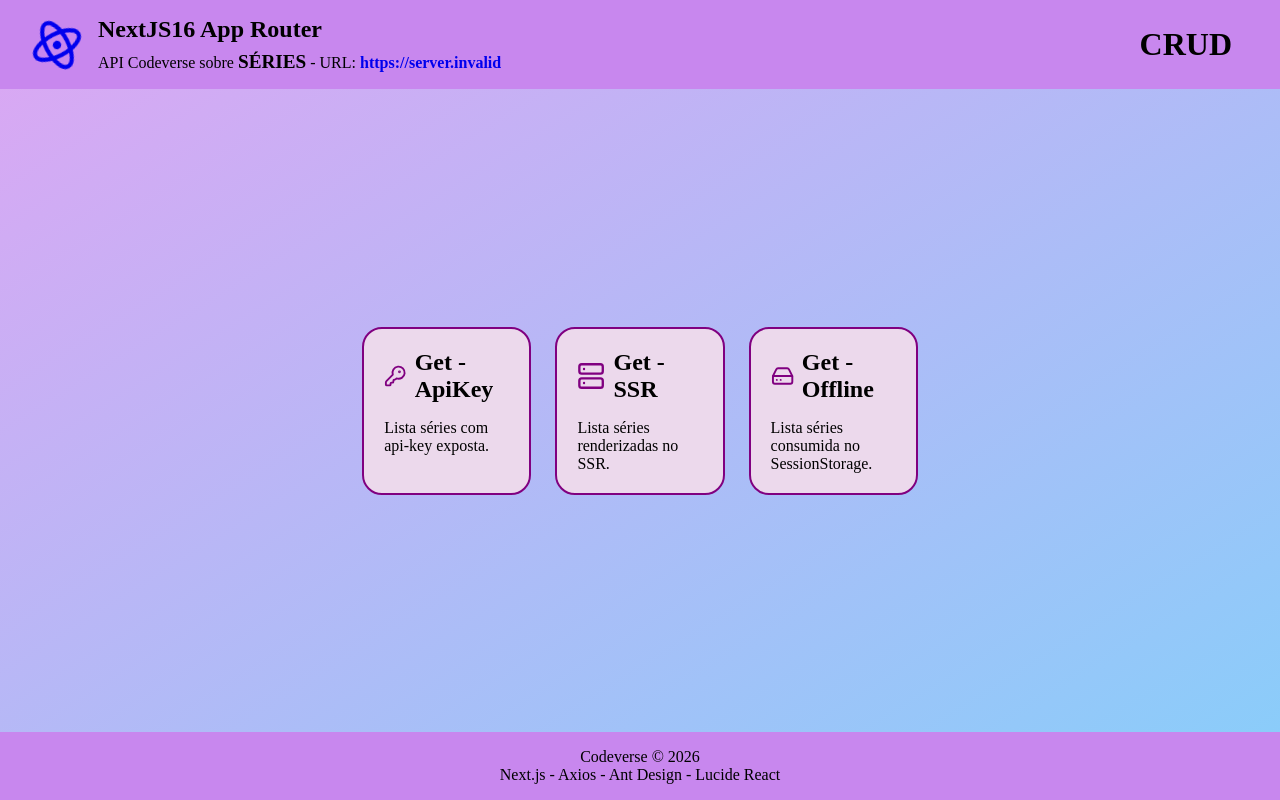
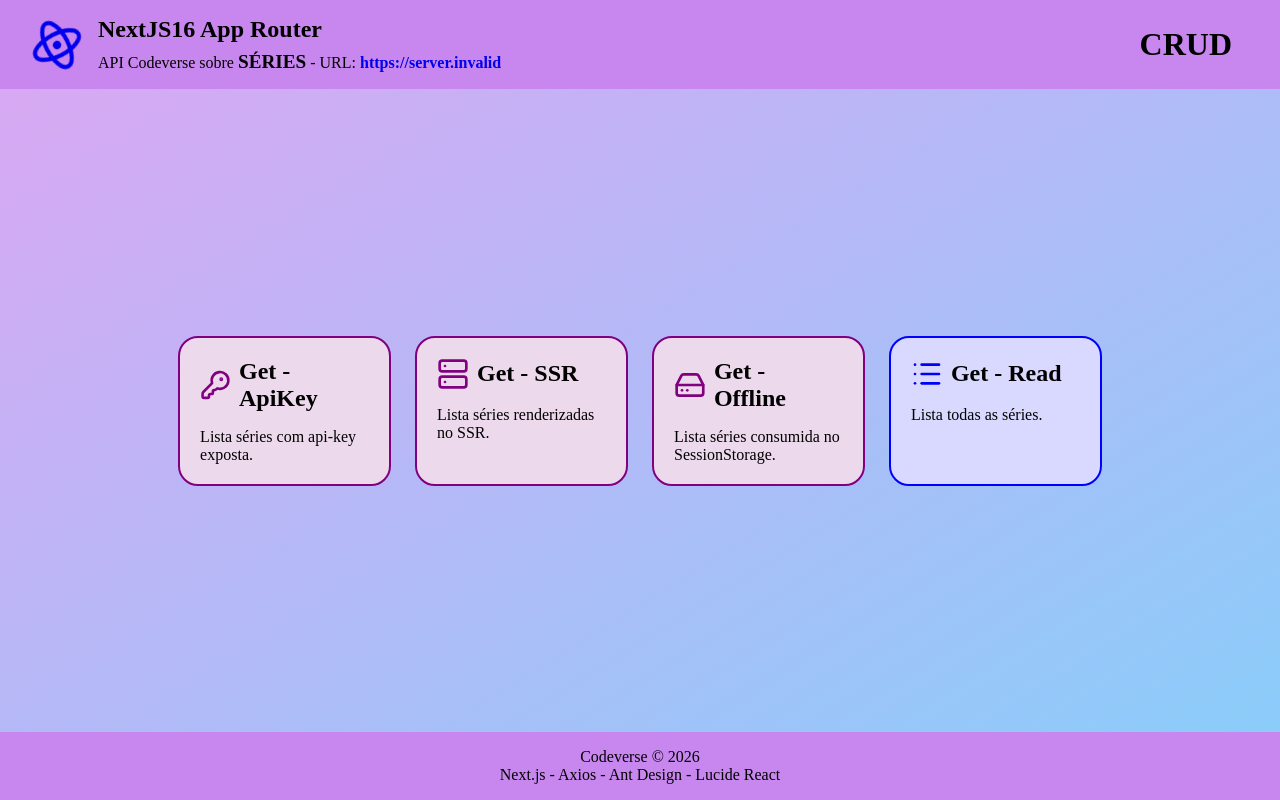
Before and after one commit to biamiotto/template-next, a Next.js app: page / in a window 1280 px wide. Built offline with nearby package versions, Linux system fonts and the light colour scheme; no server answers; what @ant-design/nextjs-registry would draw is missing.

Commit message:
Faz o Card Get - Read

```diff
--- /dev/null
+++ b/src/app/api/series/route.js
@@ -0,0 +1,21 @@
+import axios from 'axios';
+import { NextResponse } from 'next/server';
+
+export async function GET(req) {
+    const { searchParams } = new URL(req.url);
+
+    try {
+        const resp = await axios.get(process.env.API_URL_SERIES, {
+            params: Object.fromEntries(searchParams),
+            headers: { 'x-api-key': process.env.API_KEY },
+        });
+
+        return NextResponse.json(resp.data);
+    } catch (error) {
+        const status = error.response?.status || 500;
+        const data = error.response?.data || { error: 'Erro ao buscar as séries.'};
+
+        return NextResponse.json(data, { status });
+
+    }
+}
--- a/src/app/page.jsx
+++ b/src/app/page.jsx
@@ -1,4 +1,4 @@
-import { examples } from "@/data/crud";
+import { crud, examples } from "@/data/crud";
 import styles from './page.module.css';
 import Card from '@components/Card';
 
@@ -18,6 +18,17 @@
                 Icon={Icon}
                 />
             ))}
+            {crud.map(({ id, method, verb, description, color, Icon }) => (
+                <Card
+                key={id}
+                id={id}
+                verb={verb}
+                method={method}
+                description={description}
+                color={color}
+                Icon={Icon}
+                />
+            ))}
         </main>
         <footer className={styles.footer}>
             <p>Codeverse &copy; {new Date().getFullYear()}</p>
--- a/src/data/crud.js
+++ b/src/data/crud.js
@@ -1,4 +1,4 @@
-import { KeyRound, Server, HardDrive } from 'lucide-react';
+import { KeyRound, Server, HardDrive, List } from 'lucide-react';
 
 export const examples = [
     {
@@ -29,11 +29,11 @@
 
 export const crud = [
     {
-        id: 1,
-        method: 'ApiKey',
+        id: 2,
+        method: 'Read',
         verb: 'Get',
-        description: 'Lista series com api-key exposta.',
-        color: 'purple',
-        Icon: KeyRound,
-    }
+        description: 'Lista todas as séries.',
+        color: 'blue',
+        Icon: List,
+    },
 ];
```
Also changed, not shown: src/app/read/page.jsx (added, +48 -0 lines).
